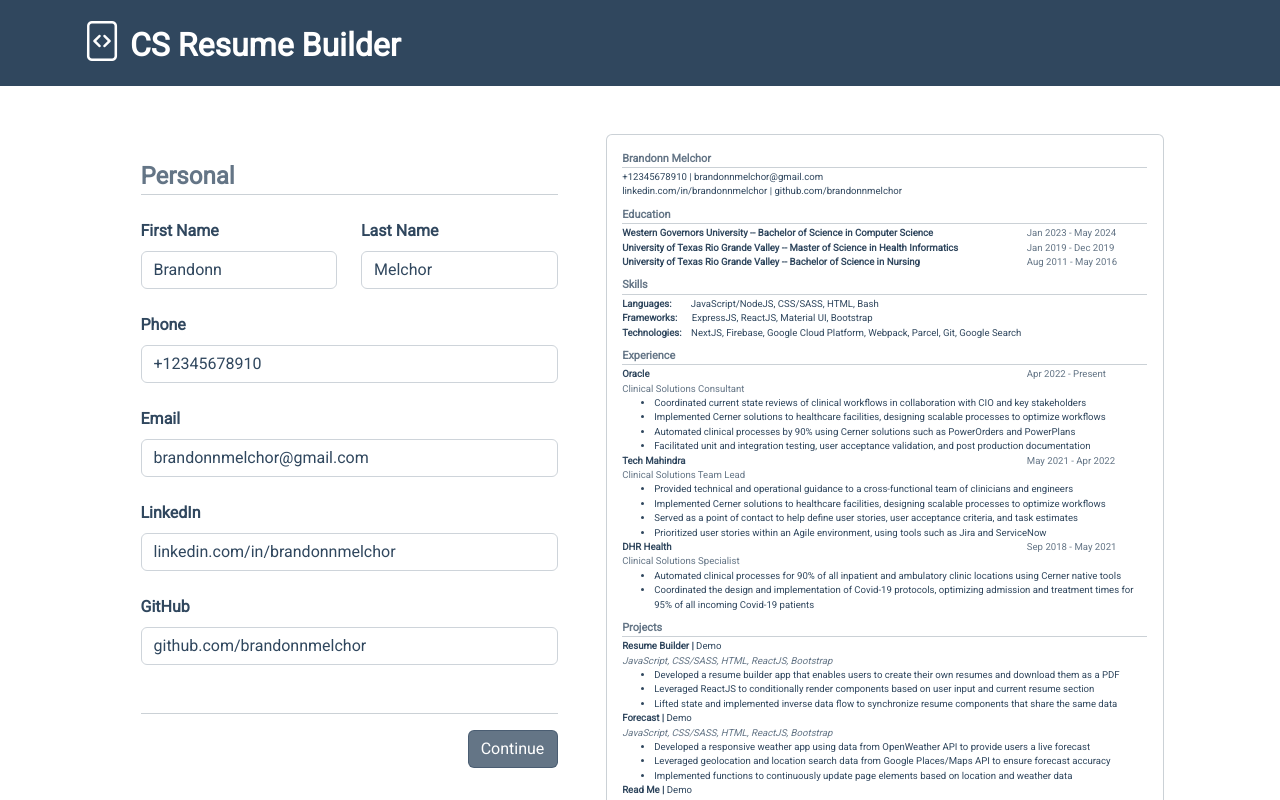
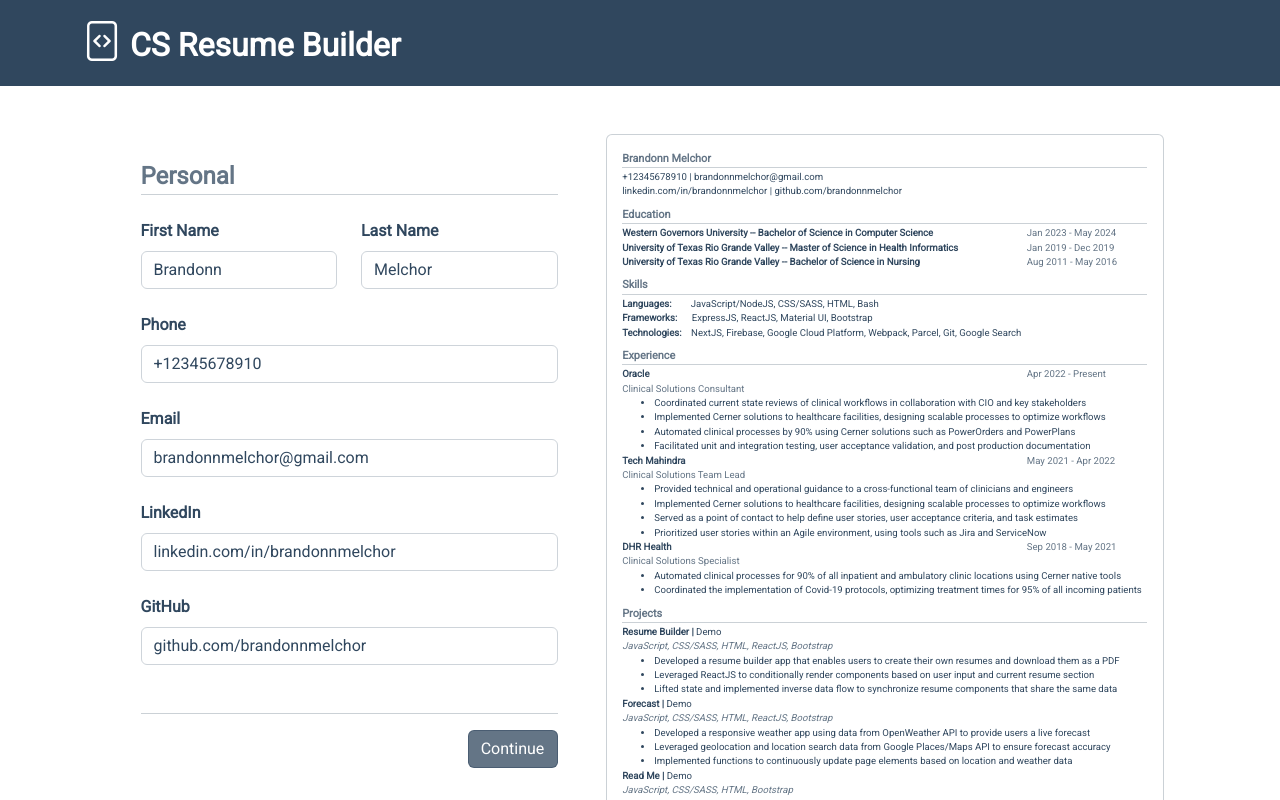
Before and after one commit to brandonnmelchor/resume-builder, a React (Create React App) app: page / in a window 1280 px wide. Shown: the top 800 px of the page. Built offline with nearby package versions, Linux system fonts and the light colour scheme.

Commit message:
update demo state

```diff
--- a/src/components/state.js
+++ b/src/components/state.js
@@ -138,7 +138,7 @@ export const demoResume = () => {
           },
           {
             id: uniqid(),
-            text: "Coordinated the design and implementation of Covid-19 protocols, optimizing admission and treatment times for 95% of all incoming Covid-19 patients",
+            text: "Coordinated the implementation of Covid-19 protocols, optimizing treatment times for 95% of all incoming patients",
           },
         ],
       },
```
